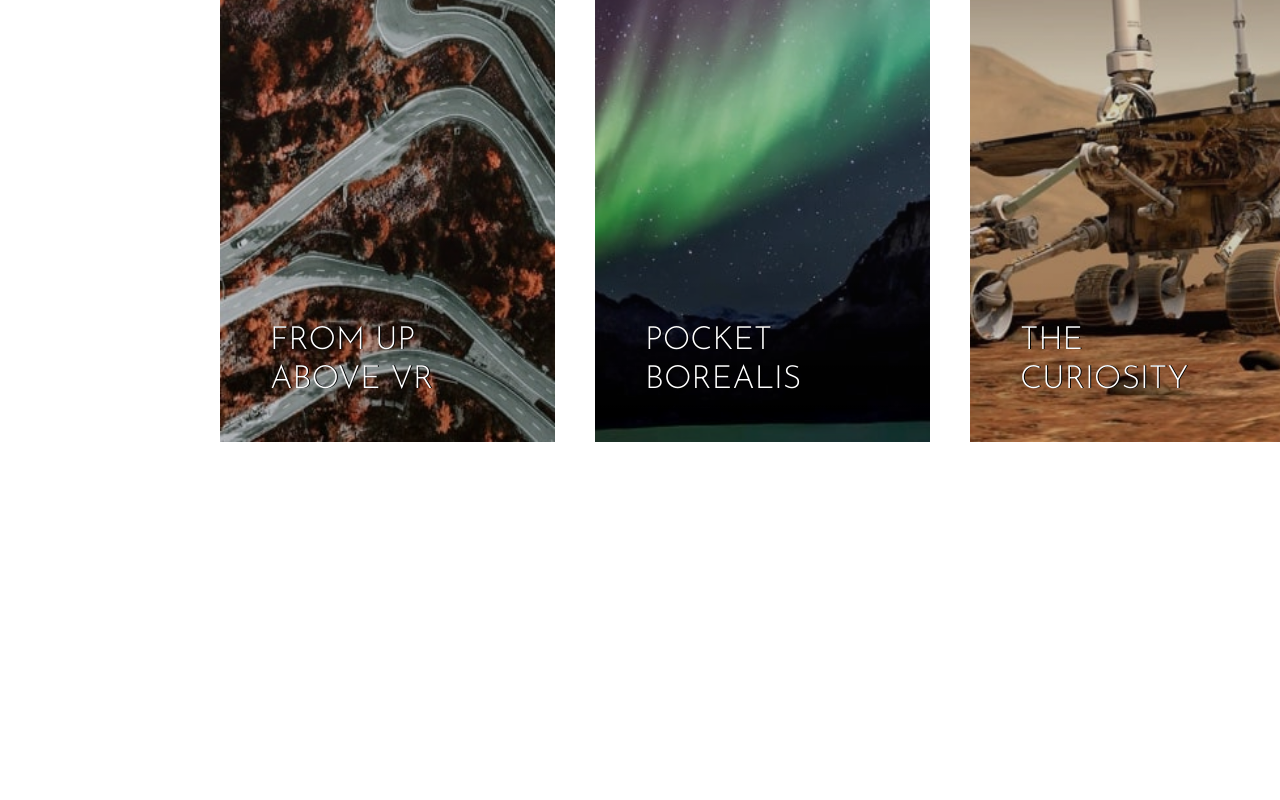
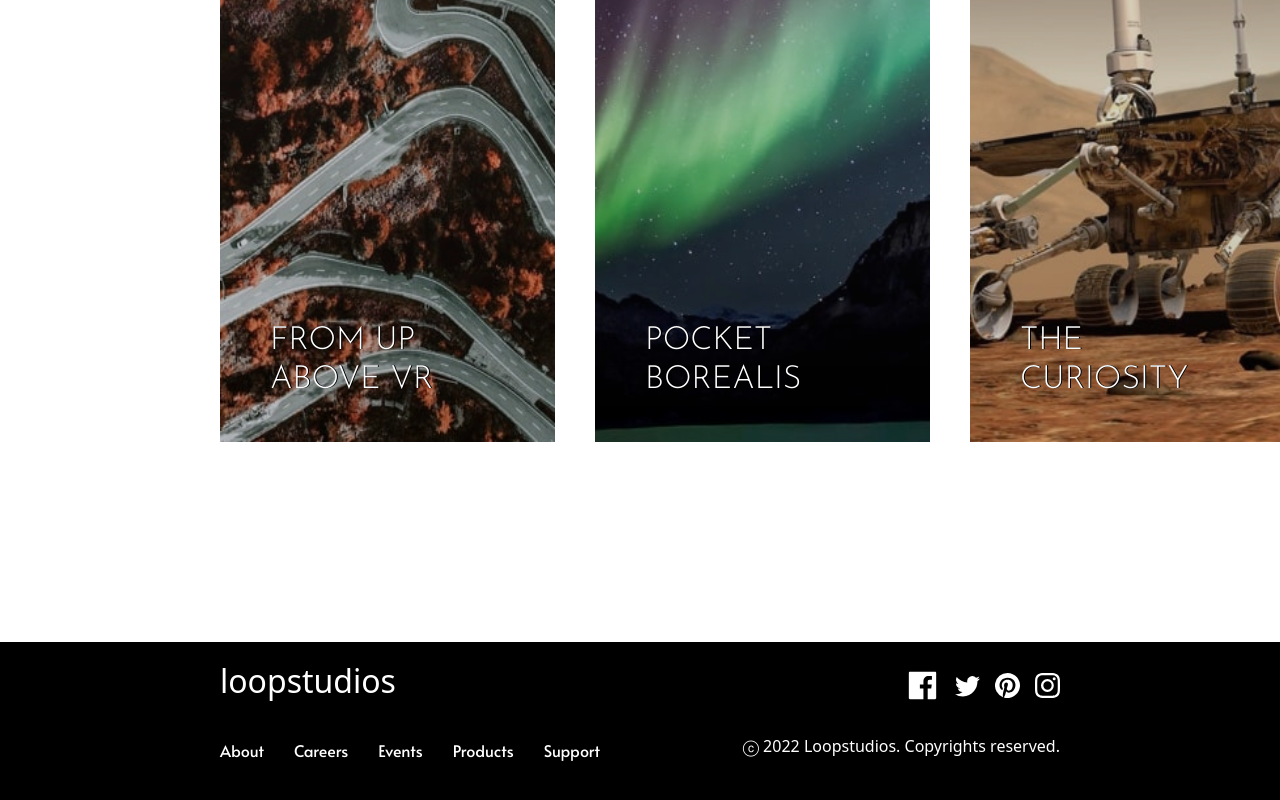
Before and after one commit to ManuGil22/loopstudios-landing-page, a React (Create React App) app: page / in a window 1280 px wide. Shown: the part 2643-3443 px from the top of the page. Before the commit the page ends 3135 px from the top, so only its background shows below. Built offline with nearby package versions, Linux system fonts and the light colour scheme; the HTML template or start-up script is replaced by a standard one.

Commit message:
Footer added

```diff
--- a/package.json
+++ b/package.json
@@ -10,6 +10,7 @@
     "react": "^18.2.0",
     "react-bootstrap": "^2.4.0",
     "react-dom": "^18.2.0",
+    "react-icons": "^4.4.0",
     "react-scripts": "5.0.1",
     "web-vitals": "^2.1.4"
   },
--- a/src/App.js
+++ b/src/App.js
@@ -5,6 +5,7 @@ import React from 'react';
 import MainImage from './Components/MainImage';
 import MainDescription from './Components/MainDescription';
 import CreationsSection from './Components/CreationsSection';
+import Footer from './Components/Footer';
 
 // Stylesheets
 import 'bootstrap/dist/css/bootstrap.min.css';
@@ -16,6 +17,7 @@ function App() {
       <MainImage />
       <MainDescription />
       <CreationsSection />
+      <Footer />
     </div>
   );
 }
--- a/src/Components/CreationCard.js
+++ b/src/Components/CreationCard.js
@@ -7,7 +7,7 @@ import '../Stylesheets/CreationCard.css';
 function CreationCard({ imgSrc, fstLvlTitle, sndLvlTitle }){
     return(
         <div className='card-container'>
-            <img src={imgSrc} className='card-img' alt='card image' />
+            <img src={imgSrc} className='card-img' alt='card' />
             <div className='card-title-container'>
                 <h3 className='card-title'>{fstLvlTitle}</h3>
                 <h3 className='card-title'>{sndLvlTitle}</h3>
--- /dev/null
+++ b/src/Components/Footer.js
@@ -0,0 +1,37 @@
+// Libraries
+import React from 'react';
+
+// Stylesheets
+import '../Stylesheets/Footer.css';
+
+// Icons
+import { AiFillFacebook } from 'react-icons/ai'
+import { BsTwitter, BsPinterest, BsInstagram } from 'react-icons/bs'
+
+function Footer(){
+    return(
+        <div className='footer-container'>
+            <div className='footer-section'>
+                <h2 className='footer-brand'>loopstudios</h2>
+                <div className='footer-icons'>
+                    <AiFillFacebook className='footer-icon' />
+                    <BsTwitter className='footer-icon bs-icon' />
+                    <BsPinterest className='footer-icon bs-icon' />
+                    <BsInstagram className='footer-icon bs-icon' />
+                </div>
+            </div>
+            <div className='footer-section'>
+                <div className='footer-links-container'>
+                    <a className="footer-link" href="#">About<div className="line"></div></a>
+                    <a className="footer-link" href="#">Careers<div className="line"></div></a>
+                    <a className="footer-link" href="#">Events<div className="line"></div></a>
+                    <a className="footer-link" href="#">Products<div className="line"></div></a>
+                    <a className="footer-link" href="#">Support<div className="line"></div></a>
+                </div>
+                <p>ⓒ 2022 Loopstudios. Copyrights reserved.</p>
+            </div>
+        </div>
+    );
+}
+
+export default Footer;
--- a/src/Components/Header.js
+++ b/src/Components/Header.js
@@ -28,11 +28,11 @@ function Header(){
                 <Navbar.Collapse id="responsive-navbar-nav">
                     <Nav className='nav-links ms-auto'>
                         <div className='navbar-container' id="navContainer">
-                            <Nav.Link className="nav-link" href="#">About<div class="line"></div></Nav.Link>
-                            <Nav.Link className="nav-link" href="#">Careers<div class="line"></div></Nav.Link>
-                            <Nav.Link className="nav-link" href="#">Events<div class="line"></div></Nav.Link>
-                            <Nav.Link className="nav-link" href="#">Products<div class="line"></div></Nav.Link>
-                            <Nav.Link className="nav-link" href="#">Support<div class="line"></div></Nav.Link>
+                            <Nav.Link className="nav-link" href="#">About<div className="line"></div></Nav.Link>
+                            <Nav.Link className="nav-link" href="#">Careers<div className="line"></div></Nav.Link>
+                            <Nav.Link className="nav-link" href="#">Events<div className="line"></div></Nav.Link>
+                            <Nav.Link className="nav-link" href="#">Products<div className="line"></div></Nav.Link>
+                            <Nav.Link className="nav-link" href="#">Support<div className="line"></div></Nav.Link>
                         </div>
                     </Nav>
                 </Navbar.Collapse>
--- a/src/Stylesheets/CreationsSection.css
+++ b/src/Stylesheets/CreationsSection.css
@@ -32,6 +32,7 @@
 .grid-container {
     gap: 40px;
     margin-top: 80px;
+    margin-bottom: 200px;
     display: grid;
     grid-template-columns: repeat(4, 1fr);
     row-gap: 40px;
--- /dev/null
+++ b/src/Stylesheets/Footer.css
@@ -0,0 +1,63 @@
+.footer-container {
+    background-color: black;
+    padding: 20px 220px;
+    color: white;
+}
+
+.footer-section {
+    display: flex;
+    flex-direction: row;
+    justify-content: space-between;
+    margin-bottom: 25px;
+}
+
+.footer-icons {
+    display: flex;
+    flex-direction: row;
+    justify-self: flex-end;
+    justify-content: center;
+    align-items: center;
+    gap: 15px;
+}
+
+.footer-icon {
+    width: 35px;
+    height: 35px;
+}
+
+.bs-icon {
+    width: 25px;
+}
+
+.footer-icon:hover {
+    cursor: pointer;
+}
+
+.footer-link {
+    font-family: 'Alata', sans-serif;
+    margin-right: 30px;
+    font-size: 16px !important;
+    display: flex !important;
+    flex-direction: column;
+    justify-content: center;
+    align-items: center;
+    text-decoration: none;
+    color: white !important;
+}
+
+.line {
+    margin-top: 5px;
+    background-color: white;
+    height: 2px;
+    width: 50%;
+    visibility: hidden;
+}
+
+.footer-links-container {
+    display: flex;
+    flex-direction: row;
+}
+
+a:hover .line{
+    visibility: visible;
+}
```
Also changed, not shown: 1 other file (tests, documents, lock files or other folders).
